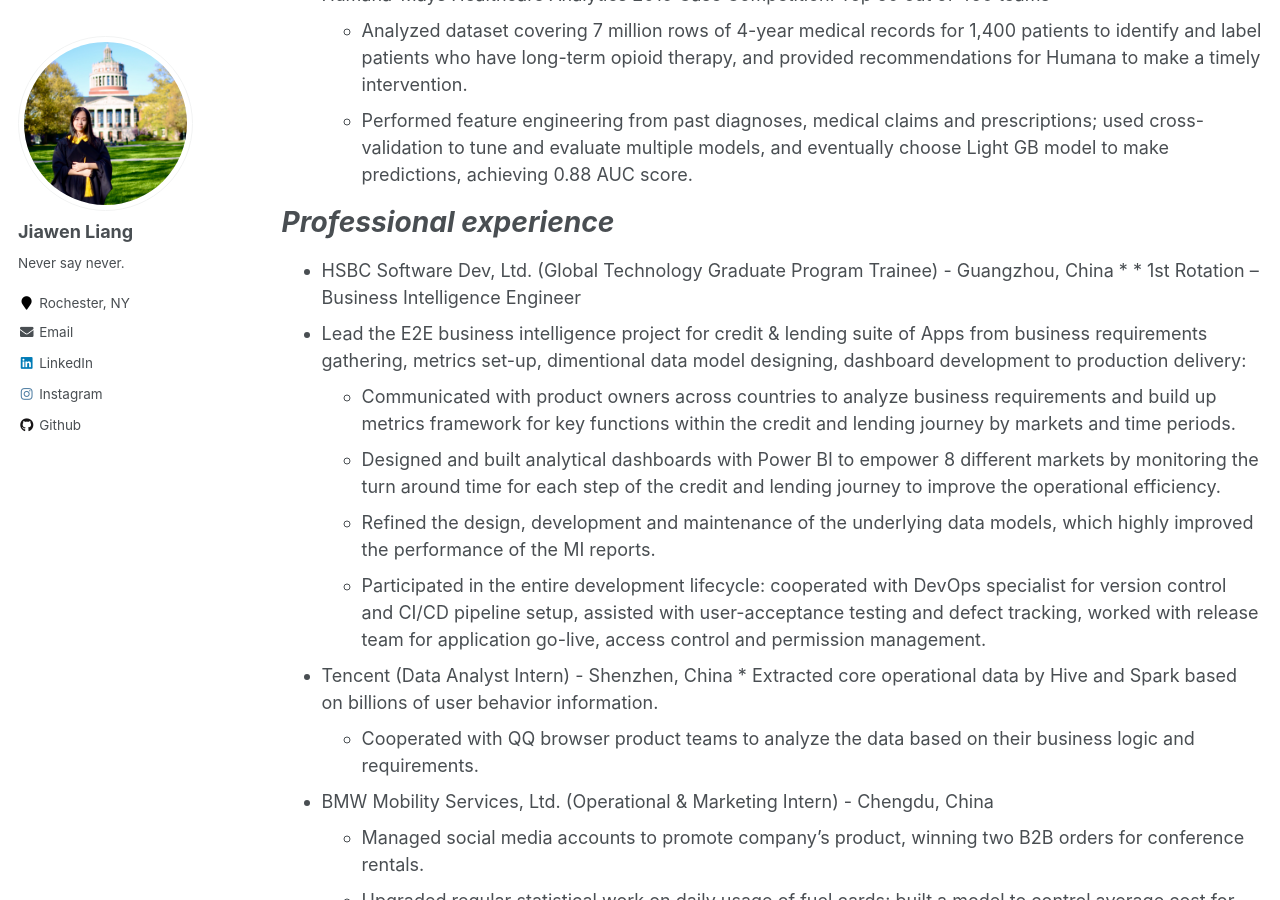
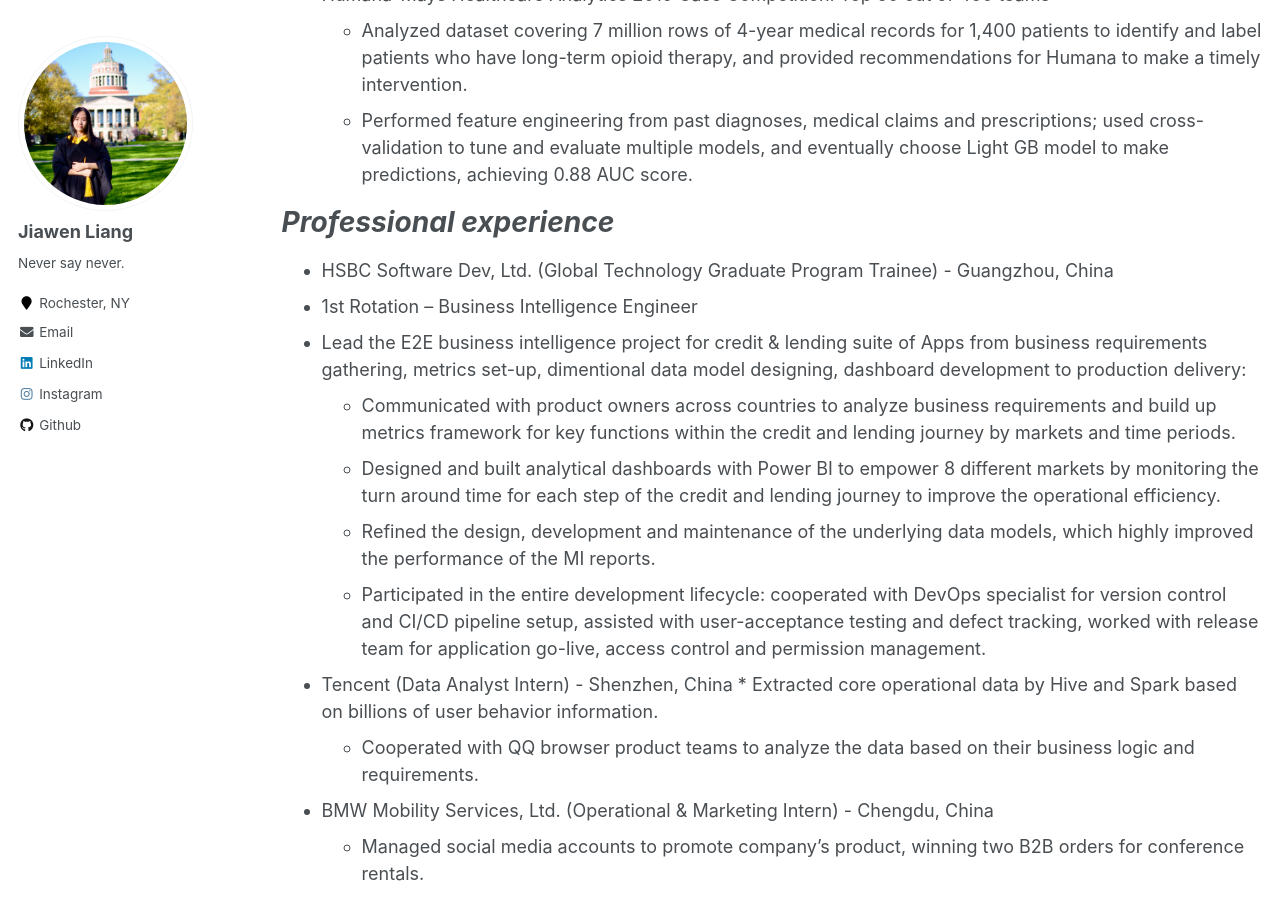
Before and after one commit to DavinaLiang/davinaliang.github.io, a Jekyll site: the page built from _pages/cv.md, in a window 1280 px wide and 900 px high, scrolled down 803 px. Built offline with Jekyll 4.4.1, drawn with Linux system fonts in a browser that asks for light colours.

Commit message:
Update cv.md

```diff
--- a/_pages/cv.md
+++ b/_pages/cv.md
@@ -32,7 +32,8 @@
 
 *Professional experience*
 ======
-* HSBC Software Dev, Ltd. (Global Technology Graduate Program Trainee) - Guangzhou, China                                                                 *  * 1st Rotation – Business Intelligence Engineer
+* HSBC Software Dev, Ltd. (Global Technology Graduate Program Trainee) - Guangzhou, China
+* 1st Rotation – Business Intelligence Engineer
 * Lead the E2E business intelligence project for credit & lending suite of Apps from business requirements gathering, metrics set-up, dimentional data model designing, dashboard development to production delivery:
   * Communicated with product owners across countries to analyze business requirements and build up metrics framework for key functions within the credit and lending journey by markets and time periods.
   * Designed and built analytical dashboards with Power BI to empower 8 different markets by monitoring the turn around time for each step of the credit and lending journey to improve the operational efficiency.
```
